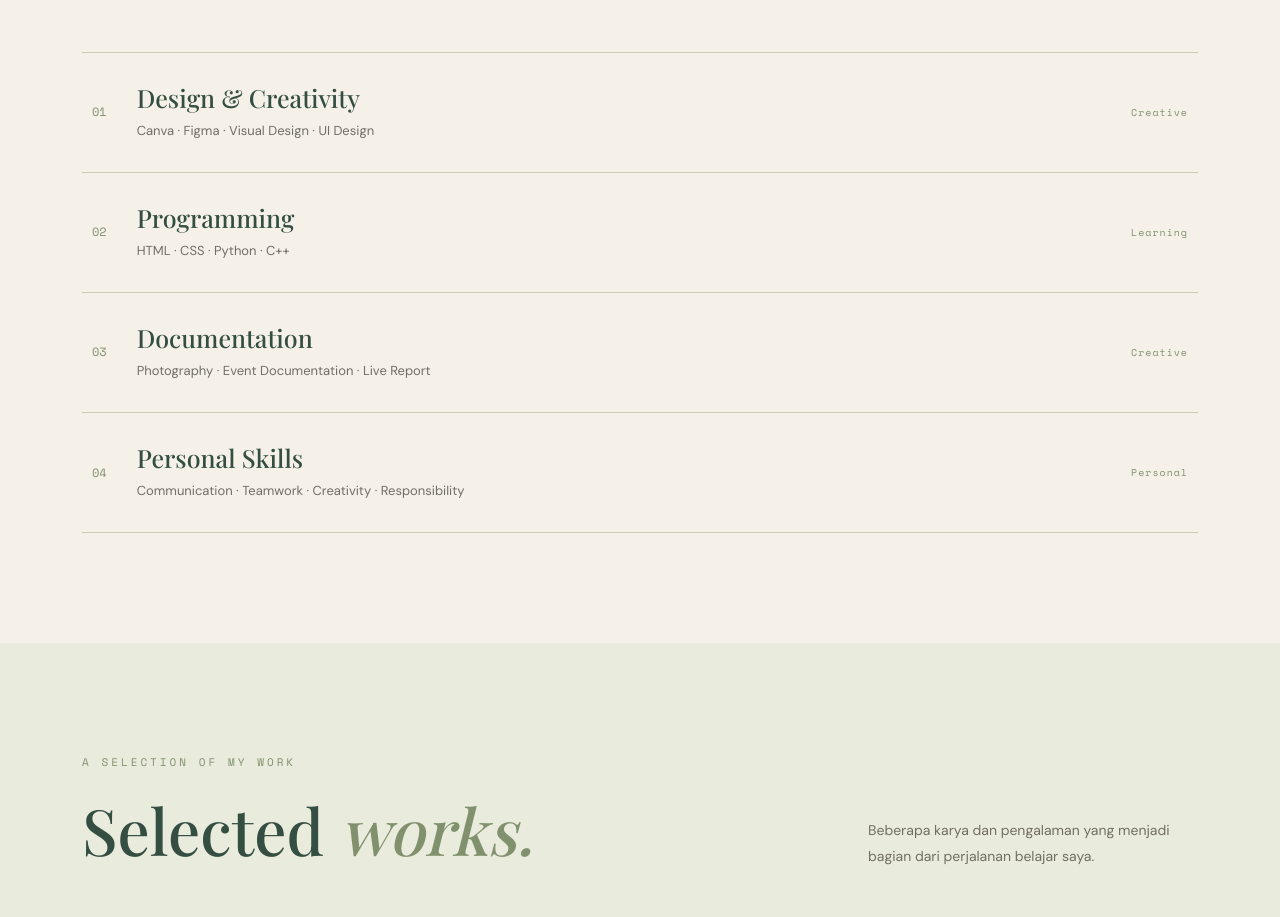
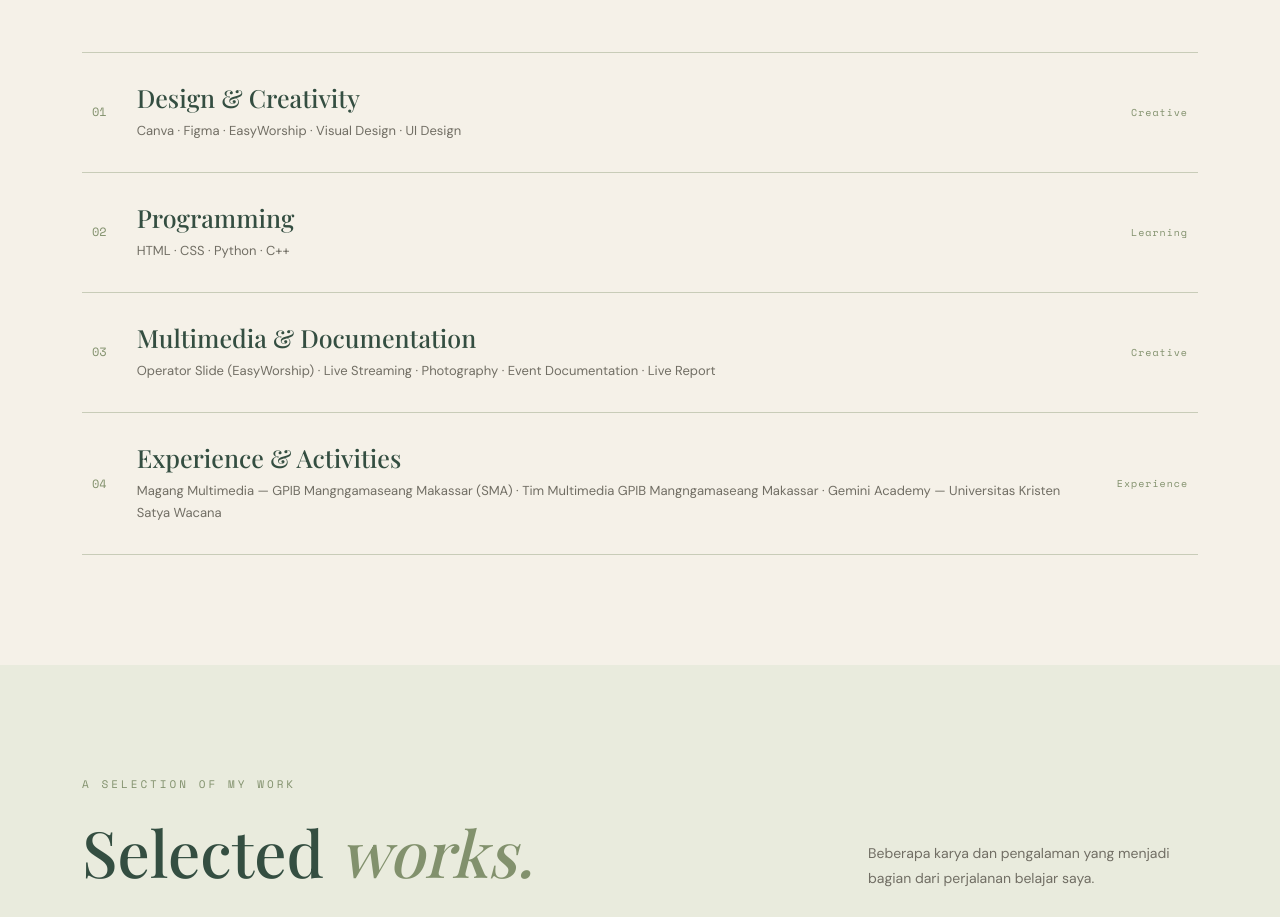
Before and after one commit to 232830rtfy/TA1_Web_PTI-A_682026043, a plain HTML site: page index.html in a window 1280 px wide. Shown: the part 1994-2911 px from the top of the page. Drawn offline with nearby package versions, Linux system fonts and the light colour scheme; a web font is replaced by a local one.

Commit message:
Add files via upload

```diff
--- a/index.html
+++ b/index.html
@@ -13,6 +13,7 @@
     <link
         href="https://fonts.googleapis.com/css2?family=DM+Sans:wght@400;500;600;700&family=Italiana&family=Playfair+Display:ital,wght@0,500;0,600;0,700;1,500&family=Space+Mono&display=swap"
         rel="stylesheet">
+
     <link
         href="https://cdn.jsdelivr.net/npm/bootstrap@5.3.3/dist/css/bootstrap.min.css"
         rel="stylesheet">
@@ -25,6 +26,7 @@
 </head>
 
 <body>
+
     <header>
         <nav class="navbar navbar-expand-lg">
             <div class="container">
@@ -89,6 +91,7 @@
         <section id="home" class="home-section">
 
             <div class="container">
+
                 <div class="row align-items-center">
 
                     <div class="col-lg-7 home-text">
@@ -143,8 +146,13 @@
             <div class="container">
 
                 <div class="about-heading">
+
                     <p class="section-label">GET TO KNOW ME</p>
-                    <h2>A little about <em>myself.</em></h2>
+
+                    <h2>
+                        A little about <em>myself.</em>
+                    </h2>
+
                 </div>
 
                 <div class="row align-items-center mt-5">
@@ -153,7 +161,9 @@
 
                         <p class="about-number">01 / ABOUT</p>
 
-                        <h3>Learning, creating, and growing.</h3>
+                        <h3>
+                            Learning, creating, and growing.
+                        </h3>
 
                     </div>
 
@@ -182,9 +192,11 @@
                 <div class="row mt-5 g-4">
 
                     <div class="col-md-4">
+
                         <div class="about-info">
 
                             <span>01</span>
+
                             <h4>Technology</h4>
 
                             <p>
@@ -192,12 +204,15 @@
                             </p>
 
                         </div>
+
                     </div>
 
                     <div class="col-md-4">
+
                         <div class="about-info">
 
                             <span>02</span>
+
                             <h4>Visual Design</h4>
 
                             <p>
@@ -206,12 +221,15 @@
                             </p>
 
                         </div>
+
                     </div>
 
                     <div class="col-md-4">
+
                         <div class="about-info">
 
                             <span>03</span>
+
                             <h4>Documentation</h4>
 
                             <p>
@@ -220,6 +238,7 @@
                             </p>
 
                         </div>
+
                     </div>
 
                 </div>
@@ -251,8 +270,9 @@
 
                         <div>
                             <h3>Design & Creativity</h3>
+
                             <p>
-                                Canva · Figma · Visual Design · UI Design
+                                Canva · Figma · EasyWorship · Visual Design · UI Design
                             </p>
                         </div>
 
@@ -266,7 +286,10 @@
 
                         <div>
                             <h3>Programming</h3>
-                            <p>HTML · CSS · Python · C++</p>
+
+                            <p>
+                                HTML · CSS · Python · C++
+                            </p>
                         </div>
 
                         <span class="skill-note">Learning</span>
@@ -278,8 +301,10 @@
                         <span class="skill-number">03</span>
 
                         <div>
-                            <h3>Documentation</h3>
+                            <h3>Multimedia & Documentation</h3>
+
                             <p>
+                                Operator Slide (EasyWorship) · Live Streaming ·
                                 Photography · Event Documentation · Live Report
                             </p>
                         </div>
@@ -293,13 +318,16 @@
                         <span class="skill-number">04</span>
 
                         <div>
-                            <h3>Personal Skills</h3>
+                            <h3>Experience & Activities</h3>
+
                             <p>
-                                Communication · Teamwork · Creativity · Responsibility
+                                Magang Multimedia — GPIB Mangngamaseang Makassar
+                                (SMA) · Tim Multimedia GPIB Mangngamaseang Makassar ·
+                                Gemini Academy — Universitas Kristen Satya Wacana
                             </p>
                         </div>
 
-                        <span class="skill-note">Personal</span>
+                        <span class="skill-note">Experience</span>
 
                     </div>
 
@@ -316,7 +344,9 @@
 
                 <div class="projects-heading">
 
-                    <h2>Selected <em>works.</em></h2>
+                    <h2>
+                        Selected <em>works.</em>
+                    </h2>
 
                     <p>
                         Beberapa karya dan pengalaman yang menjadi
@@ -326,6 +356,7 @@
                 </div>
 
                 <div class="row g-4 mt-4">
+
                     <div class="col-lg-7">
 
                         <div class="card project-card project-featured">
@@ -507,6 +538,7 @@
             </div>
         </section>
 
+        <!-- ================= MY JOURNEY ================= -->
         <section id="journey" class="journey-section">
 
             <div class="container">
@@ -537,6 +569,7 @@
                     <div class="journey-title">
 
                         <span>01 / MY JOURNEY</span>
+
                         <h3>A journey through places.</h3>
 
                     </div>
@@ -544,57 +577,69 @@
                     <div class="journey-timeline">
 
                         <div class="journey-item">
+
                             <span class="journey-number">01</span>
 
                             <div>
                                 <h4>Tanjung Selor</h4>
                                 <p>Kalimantan Utara</p>
                             </div>
+
                         </div>
 
                         <div class="journey-item">
+
                             <span class="journey-number">02</span>
 
                             <div>
                                 <h4>Penajam Paser Utara</h4>
                                 <p>Kalimantan Timur</p>
                             </div>
+
                         </div>
 
                         <div class="journey-item">
+
                             <span class="journey-number">03</span>
 
                             <div>
                                 <h4>Nunukan</h4>
                                 <p>Kalimantan Utara</p>
                             </div>
+
                         </div>
 
                         <div class="journey-item">
+
                             <span class="journey-number">04</span>
 
                             <div>
                                 <h4>Singaraja</h4>
                                 <p>Bali</p>
                             </div>
+
                         </div>
 
                         <div class="journey-item">
+
                             <span class="journey-number">05</span>
 
                             <div>
                                 <h4>Makassar</h4>
                                 <p>Sulawesi Selatan</p>
                             </div>
+
                         </div>
 
                         <div class="journey-item">
+
                             <span class="journey-number">06</span>
 
                             <div>
                                 <h4>Malang</h4>
                                 <p>Jawa Timur</p>
                             </div>
+
                         </div>
 
                     </div>
```
